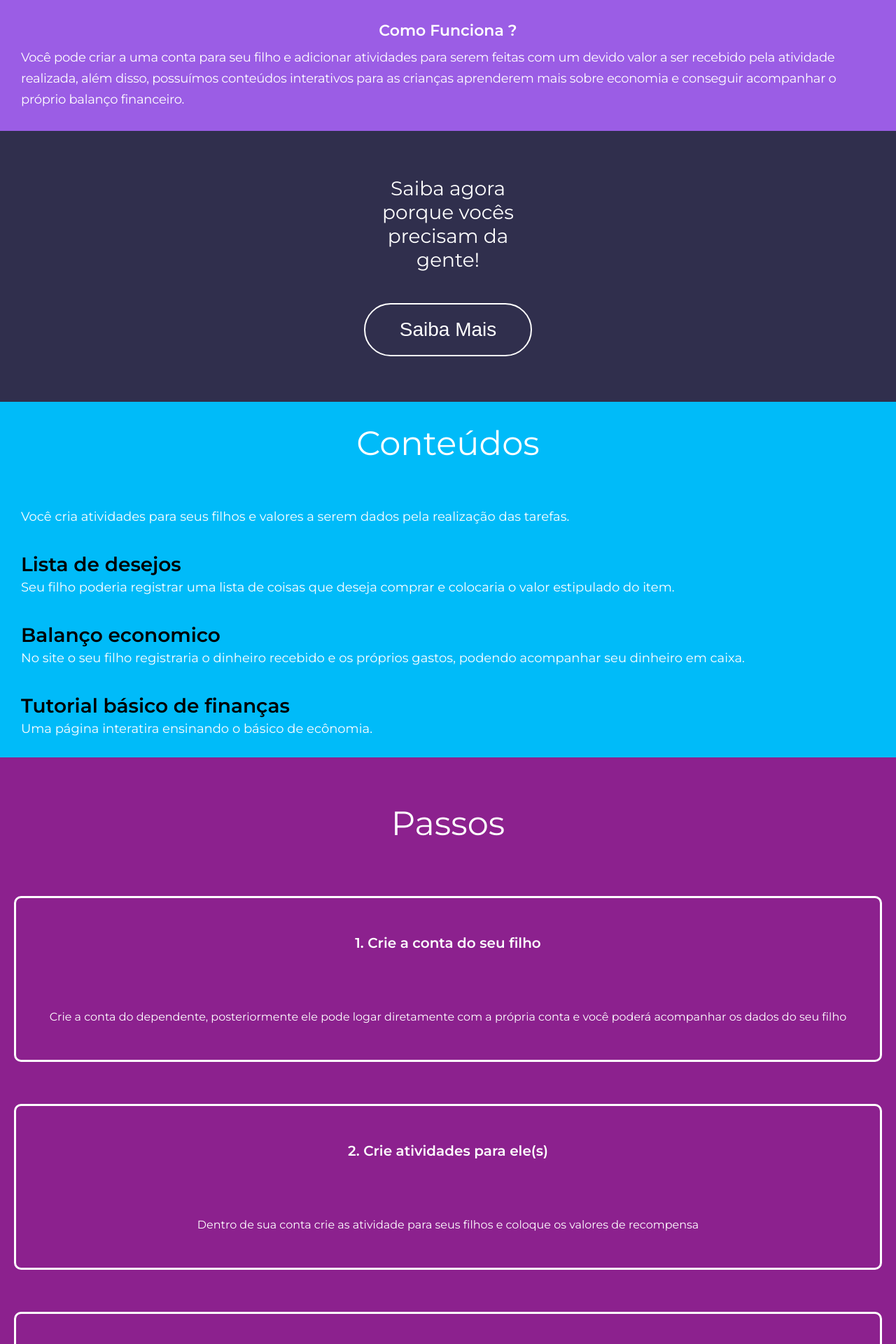
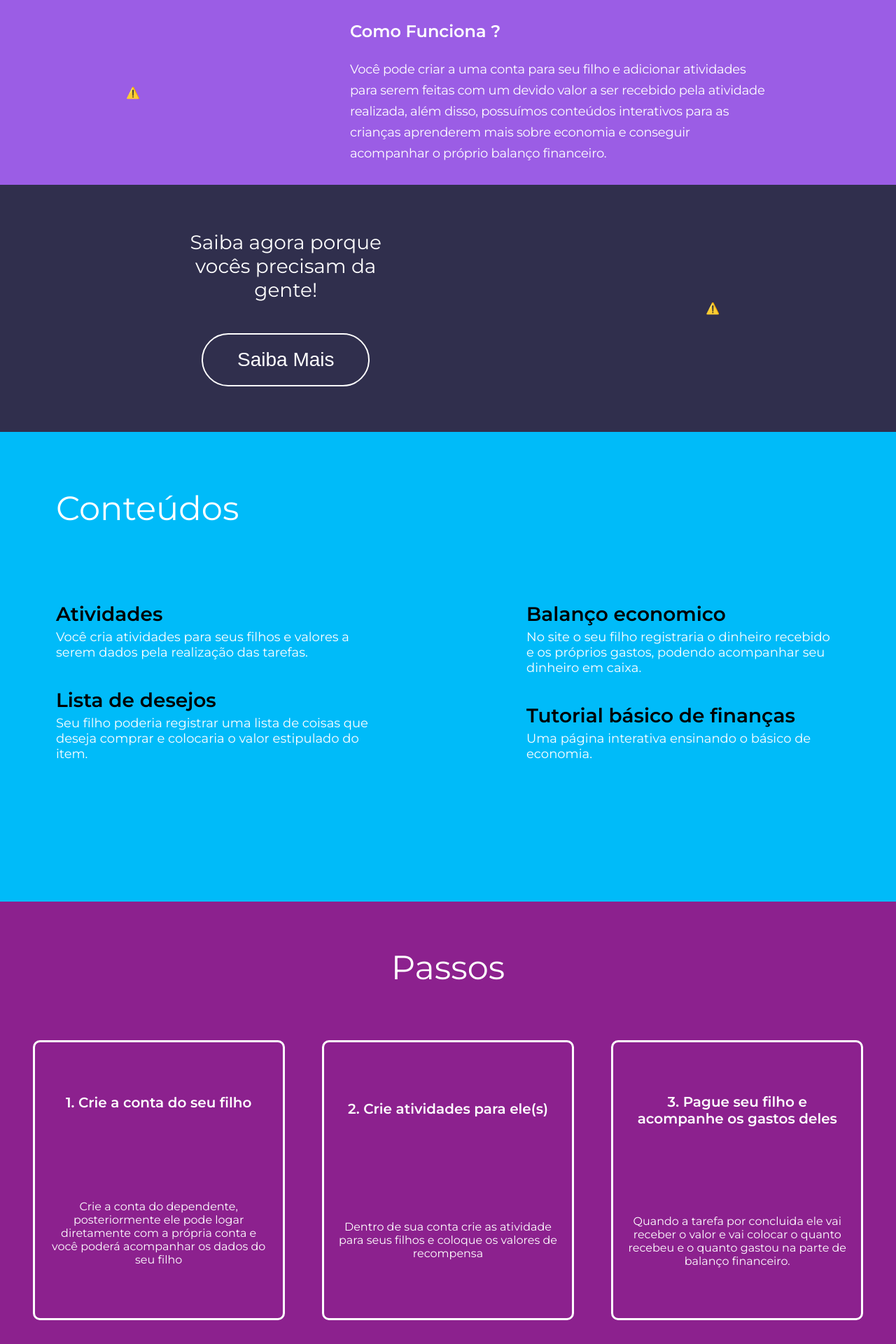
Before and after one commit to gustavool1/capstone-q2-educ-financeira-g4, a React (Create React App) app: page / in a window 1280 px wide. Shown: the part 500-2420 px from the top of the page at 70% size. Built offline with nearby package versions, Linux system fonts and the light colour scheme; no server answers.

Commit message:
feat: adding the animated section

```diff
--- a/src/Pages/Home/index.tsx
+++ b/src/Pages/Home/index.tsx
@@ -6,28 +6,56 @@ import {
   Steps,
   JoinToday,
   WhoWeAre,
+  AnimatedSection,
 } from "./style";
 import Dollar from "../../assets/images/Dollar.svg";
+import LottieMaker from "../../Components/LottieMaker";
+
 export const Home = () => {
   return (
     <>
       <VideoContainer />
+
       <HowItWorks>
+        <div className="Animation">
+          <LottieMaker
+            lottieImage="https://assets9.lottiefiles.com/packages/lf20_89z7ku.json"
+            height={500}
+            width={500}
+            playerAreVisible={false}
+          />
+        </div>
+        <div className="Content">
           <h2>Como Funciona ?</h2>
           <p>
-          Você pode criar a uma conta para seu filho e adicionar atividades para
-          serem feitas com um devido valor a ser recebido pela atividade
+            Você pode criar a uma conta para seu filho e adicionar atividades
+            para serem feitas com um devido valor a ser recebido pela atividade
             realizada, além disso, possuímos conteúdos interativos para as
             crianças aprenderem mais sobre economia e conseguir acompanhar o
             próprio balanço financeiro.
           </p>
+        </div>
       </HowItWorks>
+
       <KnowMore>
+        <div className="Content">
           <p>Saiba agora porque vocês precisam da gente!</p>
           <button>Saiba Mais</button>
+        </div>
+        <div className="Animation">
+          <LottieMaker
+            lottieImage="https://assets9.lottiefiles.com/packages/lf20_jjokptgh.json"
+            width={500}
+            height={500}
+            playerAreVisible={false}
+          />
+        </div>
       </KnowMore>
+
       <Content>
         <h2>Conteúdos</h2>
+        <div>
+          <h3>Atividades</h3>
           <p>
             Você cria atividades para seus filhos e valores a serem dados pela
             realização das tarefas.
@@ -38,7 +66,8 @@ export const Home = () => {
             Seu filho poderia registrar uma lista de coisas que deseja comprar e
             colocaria o valor estipulado do item.
           </p>
-
+        </div>
+        <div>
           <h3>Balanço economico</h3>
           <p>
             No site o seu filho registraria o dinheiro recebido e os próprios
@@ -46,40 +75,56 @@ export const Home = () => {
           </p>
 
           <h3>Tutorial básico de finanças</h3>
-        <p>Uma página interatira ensinando o básico de ecônomia.</p>
+          <p>Uma página interativa ensinando o básico de economia.</p>
+        </div>
       </Content>
+
       <Steps>
         <h2>Passos</h2>
+        <div className="Content">
           <div>
             <h4>1. Crie a conta do seu filho</h4>
             <p>
               Crie a conta do dependente, posteriormente ele pode logar
-            diretamente com a própria conta e você poderá acompanhar os dados do
-            seu filho
+              diretamente com a própria conta e você poderá acompanhar os dados
+              do seu filho
             </p>
           </div>
 
           <div>
             <h4>2. Crie atividades para ele(s)</h4>
             <p>
-            Dentro de sua conta crie as atividade para seus filhos e coloque os
-            valores de recompensa
+              Dentro de sua conta crie as atividade para seus filhos e coloque
+              os valores de recompensa
             </p>
           </div>
 
           <div>
             <h4>3. Pague seu filho e acompanhe os gastos deles</h4>
             <p>
-            Quando a tarefa por concluida ele vai receber o valor e vai colocar
-            o quanto recebeu e o quanto gastou na parte de balanço financeiro.
+              Quando a tarefa por concluida ele vai receber o valor e vai
+              colocar o quanto recebeu e o quanto gastou na parte de balanço
+              financeiro.
             </p>
           </div>
+        </div>
       </Steps>
+
+      <AnimatedSection>
+        <LottieMaker
+          lottieImage="https://assets5.lottiefiles.com/private_files/lf30_tcuqw7ib.json"
+          width={500}
+          height={500}
+          playerAreVisible={false}
+        />
+        <h2>Um aplicativo bem interativo e animado</h2>
+      </AnimatedSection>
 
       <JoinToday>
         <img src={Dollar} alt="Dollar representation" />
         <button>Cadastre-se</button>
       </JoinToday>
+
       <WhoWeAre>
         <h2>Quem somos</h2>
         <p>
--- a/src/Pages/Home/style.ts
+++ b/src/Pages/Home/style.ts
@@ -5,39 +5,64 @@ export const VideoContainer = styled.div`
 `;
 
 export const HowItWorks = styled.div`
+  padding: 30px;
+  background-color: #9b5de5;
+  display: flex;
+  justify-content: space-around;
+  align-items: center;
+  .Animation {
+    display: none;
+  }
+  .Content {
     display: flex;
     flex-direction: column;
     align-items: center;
-  padding: 30px;
-  background-color: #9b5de5;
     h2 {
       color: #fff;
       text-align: center;
-    margin-bottom: 10px;
+      margin-bottom: 25px;
+      font-size: 24px;
     }
     p {
       color: #fff;
       font-size: 18px;
       line-height: 30px;
       letter-spacing: -0.015em;
+      max-width: 600px;
+    }
+  }
+  @media (min-width: 768px) {
+    .Animation {
+      display: initial;
+    }
+    .Content {
+      h2 {
+        width: 100%;
+        text-align: left;
+      }
+    }
   }
 `;
 
 export const KnowMore = styled.div`
   display: flex;
+  background-color: #302f4d;
+  padding: 65px 30px;
+  justify-content: space-around;
+  align-items: center;
+  .Animation {
+    display: none;
+  }
+  .Content {
+    display: flex;
     flex-direction: column;
     align-items: center;
-  background-color: #302f4d;
-  padding: 65px 30px;
-  display: flex;
-  flex-direction: column;
-
     p {
       font-size: 28px;
       text-align: center;
       color: #fff;
-    width: 220px;
       margin: 0 auto 45px auto;
+      max-width: 313px;
     }
     button {
       padding: 20px;
@@ -49,19 +74,27 @@ export const KnowMore = styled.div`
       font-size: 28px;
       width: 240px;
     }
+  }
+  @media (min-width: 768px) {
+    .Animation {
+      display: initial;
+    }
+  }
 `;
 
 export const Content = styled.div`
   display: flex;
   flex-direction: column;
-  align-items: center;
   padding: 30px;
   background-color: #00bbf9;
+  align-items: center;
+
   h2 {
     margin: 0 0 65px 0;
     color: #fff;
     font-size: 48px;
     font-weight: normal;
+    width: 100%;
   }
   p {
     font-size: 18px;
@@ -75,12 +108,19 @@ export const Content = styled.div`
     margin-bottom: 5px;
     width: 100%;
   }
+  @media (min-width: 768px) {
+    flex-direction: row;
+    flex-wrap: wrap;
+    padding: 80px;
+    padding-bottom: 200px;
+    justify-content: space-between;
+    div {
+      width: 40%;
+    }
+  }
 `;
 
 export const Steps = styled.div`
-  display: flex;
-  flex-direction: column;
-  align-items: center;
   padding: 20px;
   background-color: #8c218e;
   h2 {
@@ -90,6 +130,11 @@ export const Steps = styled.div`
     font-weight: normal;
     text-align: center;
   }
+  .Content {
+    display: flex;
+    flex-direction: column;
+    align-items: center;
+
     div {
       border: 3px solid #ffffff;
       border-radius: 10px;
@@ -111,6 +156,33 @@ export const Steps = styled.div`
         text-align: center;
       }
     }
+  }
+  @media (min-width: 768px) {
+    .Content {
+      flex-direction: row;
+      div {
+        width: 360px;
+        height: 400px;
+        :hover {
+          scale: 1.3;
+        }
+      }
+    }
+  }
+`;
+export const AnimatedSection = styled.div`
+  display: none;
+  background: #fee440;
+  display: flex;
+  align-items: center;
+  justify-content: space-around;
+  height: 615px;
+  h2 {
+    font-size: 48px;
+    width: 600px;
+  }
+  @media (max-width: 768) {
+  }
 `;
 export const JoinToday = styled.div`
   display: flex;
@@ -128,10 +200,13 @@ export const JoinToday = styled.div`
     background-color: transparent;
     border: 2px solid #fff;
     color: #fff;
-    margin: 0 auto;
     border-radius: 50px;
     font-size: 28px;
     width: 240px;
+  }
+  @media (min-width: 768px) {
+    flex-direction: row-reverse;
+    justify-content: space-around;
   }
 `;
 
@@ -151,5 +226,6 @@ export const WhoWeAre = styled.div`
     font-size: 36px;
     text-align: center;
     margin: 50px 0;
+    max-width: 1300px;
   }
 `;
```
Lines whose indentation alone changed are shown as unchanged.
